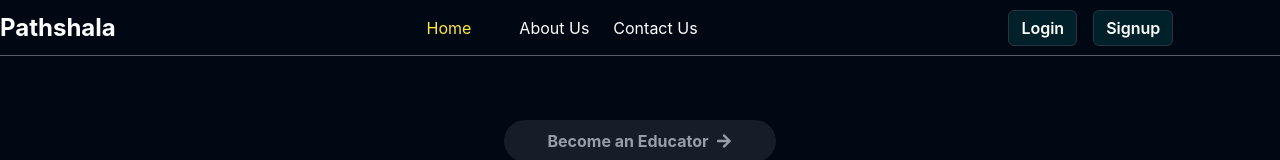
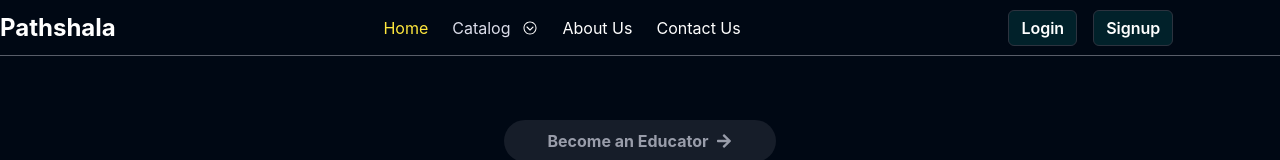
Before and after one commit to rashup198/edTech, a React (Create React App) app in the folder pathsala/: page / in a window 1280 px wide. Shown: the top 160 px of the page. Built offline with nearby package versions, Linux system fonts and the light colour scheme.

Commit message:
Add sublinks to Catalog dropdown in Navbar component

```diff
--- a/pathsala/src/components/common/Navbar.jsx
+++ b/pathsala/src/components/common/Navbar.jsx
@@ -1,16 +1,46 @@
-import React from 'react'
+import React, { useEffect } from 'react'
 import { Link, matchPath } from 'react-router-dom'
 import { NavbarLinks } from '../../data/navbar-links'
 import { useLocation } from 'react-router-dom'
 import { useSelector } from 'react-redux'
 import { AiOutlineShoppingCart } from 'react-icons/ai'
 import ProfileDropDown from '../core/auth/ProfileDropDown'
+import { apiConnector } from '../../services/apiconnector'
+import { categories } from '../../services/api'
+import { IoIosArrowDropdown } from 'react-icons/io'
 
+const subLinks = [
+  {
+    title: "Web Development",
+    link:"catalog/web-development"
+  },
+  {
+    title: "App Development",
+    link:"catalog/app-development"
+  }
+]
 const Navbar = () => {
 
   const {token} = useSelector(state => state.auth);
   // const {user} = useSelector(state => state.user);
   const {totalItems}= useSelector(state => state.cart);
+
+  // const [subLinks, setSubLinks] = React.useState([]);
+
+//   const fetchSubLinks = async () =>
+//   {
+//   try {
+//     const result =await apiConnector("GET", categories.CATEGORIES_API);
+//     setSubLinks(result.data);
+//     console.log("categories list", result );
+//   } catch (error) {
+//     console.log("cannot fetch the categories list");
+//   }
+// }
+
+  // useEffect(() => {
+  //   fetchSubLinks();
+  // },[])
 
   const location = useLocation();
 
@@ -24,20 +54,29 @@ const Navbar = () => {
 
         {/* // Navbar Links */}
         <nav>
-          <ul className='flex gap-x-6 text-richblack-25'>
+          <ul className='flex gap-x-6 group text-richblack-25'>
             {NavbarLinks.map((link,index) => (
               <li key={index}>
                 {
-                  link.title ==="Catalog" ? (<div></div>) : (<div>
+                  link.title ==="Catalog" ? (
+                  <div className='relative flex gap-3 items-center group'>
+                    <p>{link.title}</p>
+                     <IoIosArrowDropdown className='text-white' />
+                     <div className='invisible absolute left-[10%] top-[90%] flex flex-col rounded-md bg-richblack-5 text-richblack-900 opacity-0 transition-all duration-200 group-hover:visible group-hover:opacity-100 lg:w-[180px] gap-2 '>
+                     {subLinks.map((subLink,index) => (
+                        <Link key={index} to={`${subLink.link}`} >
+                         {subLink.title}
+                        </Link>
+                      ))}
+                     </div>
+                  </div>) : (<div>
                     <Link to={link?.path}>
                       <div className={` ${matchRoute(link?.path) ? 'text-yellow-25 hover:text-yellow-25' : 'text-white'}`}>
                         {link?.title}
                       </div>
                     </Link>
-
                   </div>)
                 }
-
               </li>
             ))}
 
```
